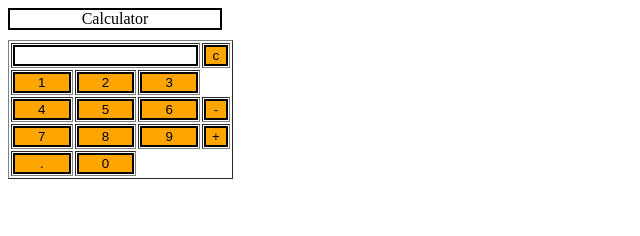
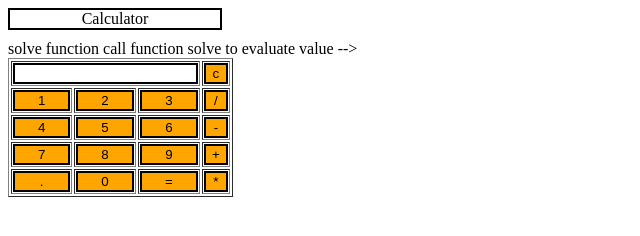
Before and after one commit to Saurabh-iiitb/Devops_assignment, a plain HTML site: page index.html in a window 1280 px wide. Shown: the whole page, without its empty margins (0-640 px from the left). Drawn offline with Linux system fonts and the light colour scheme.

Commit message:
adding division

```diff
--- a/index.html
+++ b/index.html
@@ -62,7 +62,7 @@
 			<td><input type="button" value="1" onclick="dis('1')"/> </td>
 			<td><input type="button" value="2" onclick="dis('2')"/> </td>
 			<td><input type="button" value="3" onclick="dis('3')"/> </td>
-			<!-- <td><input type="button" value="/" onclick="dis('/')"/> </td> -->
+			 <td><input type="button" value="/" onclick="dis('/')"/> </td>
 		</tr>
 		<tr>
 			<td><input type="button" value="4" onclick="dis('4')"/> </td>
@@ -79,9 +79,9 @@
 		<tr>
 			<td><input type="button" value="." onclick="dis('.')"/> </td>
 			<td><input type="button" value="0" onclick="dis('0')"/> </td>
-			<!-- solve function call function solve to evaluate value -->
-			<!--<td><input type="button" value="=" onclick="solve()"/> </td>
-			  <td><input type="button" value="*" onclick="dis('*')"/> </td> -->
+			 solve function call function solve to evaluate value -->
+			<td><input type="button" value="=" onclick="solve()"/> </td>
+			  <td><input type="button" value="*" onclick="dis('*')"/> </td>
 		</tr>
 	</table>
 </body>
```
